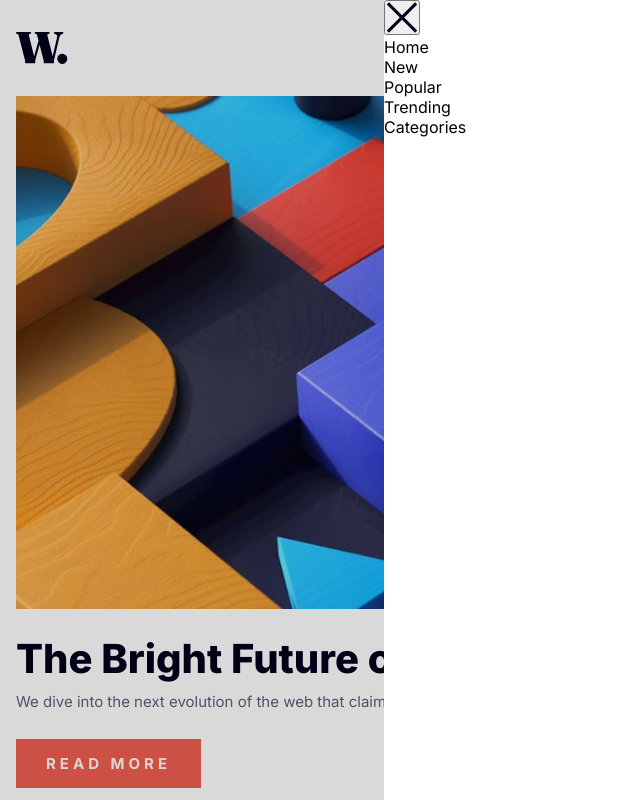
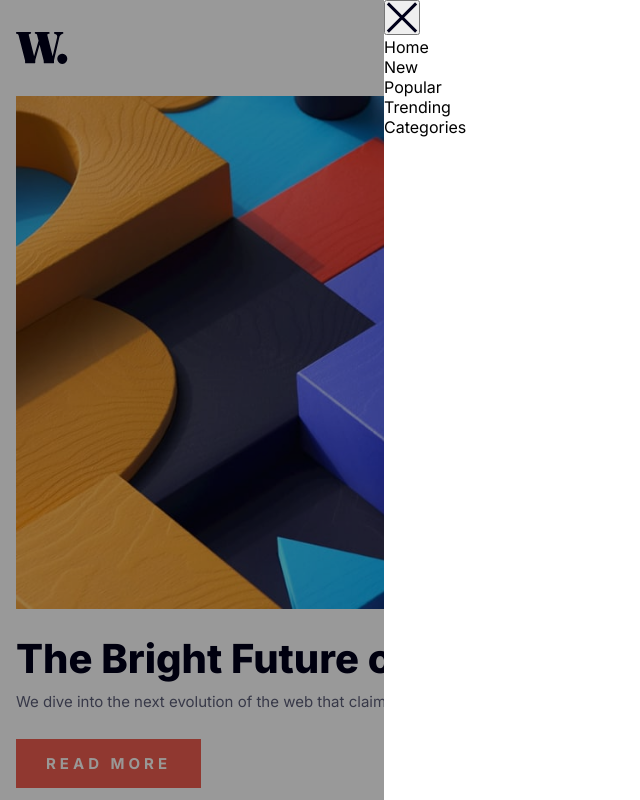
Before and after one commit to matteo-minerva/news-homepage, a website built with Vite: page index.html in a window 1280 px wide. Both pictures are taken after a click on the button "Open menu". Shown: the top 800 px of the page, without its empty margins (0-640 px from the left). Built offline with nearby package versions, Linux system fonts and the light colour scheme.

Commit message:
feat: navbar click away logic

```diff
--- a/index.html
+++ b/index.html
@@ -9,6 +9,8 @@
   </head>
 
   <body class="container">
+    <div class="overlay"></div>
+
     <header class="header">
       <img src="/images/logo.svg" alt="W. Logo" class="logo" />
       <button aria-label="Open menu" class="hamburgerClosed">
@@ -16,7 +18,6 @@
       </button>
 
       <nav class="navbar">
-        <div class="navbarContent">
         <button aria-label="Close menu" class="hamburgerOpened">
           <img src="/images/icon-menu-close.svg" alt="Close menu" />
         </button>
@@ -28,7 +29,6 @@
           <li class="navbarItem">Trending</li>
           <li class="navbarItem">Categories</li>
         </ul>
-        </div>
       </nav>
     </header>
 
--- a/src/main.ts
+++ b/src/main.ts
@@ -7,23 +7,34 @@ function toggleBurgerMenu() {
   const hamburgerOpened = document.querySelector(".hamburgerOpened");
   const navbar = document.querySelector(".navbar");
   const body = document.querySelector("body");
+  const overlay = document.querySelector(".overlay");
 
-  if (!hamburgerClosed) return false;
-  if (!hamburgerOpened) return false;
-  if (!navbar) return false;
-  if (!body) return false;
+  if (!hamburgerClosed) return;
+  if (!hamburgerOpened) return;
+  if (!navbar) return;
+  if (!body) return;
+  if (!overlay) return;
 
-  hamburgerClosed.addEventListener("click", () => {
+  const openNavbar = () => {
     navbar.classList.add("navbarActive");
+    overlay.classList.add("overlayActive");
     body.style.overflow = "hidden";
-  });
+  };
 
-  hamburgerOpened.addEventListener("click", () => {
+  const closeNavbar = () => {
     navbar.classList.remove("navbarActive");
+    overlay.classList.remove("overlayActive");
     body.style.overflow = "auto";
-  });
+  };
 
-  console.log(hamburgerClosed);
+  const handleNavbarClickAway = (event: Event) => {
+    const target = event.target as HTMLElement;
+    if (target.closest(".navbar")) return;
 
-  return true;
+    closeNavbar();
+  };
+
+  overlay.addEventListener("click", handleNavbarClickAway);
+  hamburgerClosed.addEventListener("click", openNavbar);
+  hamburgerOpened.addEventListener("click", closeNavbar);
 }
--- a/src/styles/_header.scss
+++ b/src/styles/_header.scss
@@ -19,36 +19,20 @@
   height: 100vh;
   width: 100%;
   top: 0;
-  left: 100%;
+  right: -100%;
   transition: all 300ms ease-in-out;
   opacity: 0;
 
   ul {
     list-style-type: none;
   }
-
-  .navbarContent {
-    position: absolute;
-  }
 }
 
 .navbarActive {
-  left: 0;
+  right: 0;
+  top: 0;
   opacity: 100%;
-
-  &:after {
-    content: "";
-    display: block;
-    width: 100%;
-    height: 100%;
-    background: rgba(0, 0, 0, 0.15);
-  }
-
-  .navbarContent {
-    top: 0;
-    width: 70%;
-    height: 100%;
-    right: 0;
-    background: white;
-  }
+  width: 70%;
+  height: 100%;
+  background: white;
 }
--- /dev/null
+++ b/src/styles/_utils.scss
@@ -0,0 +1,17 @@
+.overlay {
+  position: fixed;
+  top: 0;
+  left: 0;
+  width: 100%;
+  height: 100%;
+  opacity: 0;
+  visibility: hidden;
+  transition: opacity 0.35s, visibility 0.35s, height 0.35s;
+  overflow: hidden;
+  background: black;
+}
+
+.overlayActive {
+  visibility: visible;
+  opacity: 0.4;
+}
--- a/src/styles/index.scss
+++ b/src/styles/index.scss
@@ -1,5 +1,6 @@
 @import "variables";
 @import "reset";
 @import "globals";
+@import "utils";
 @import "header";
 @import "main";
```
Also changed, not shown: src/styles/_main.scss (renamed from src/styles/main.scss). Lines whose indentation alone changed are shown as unchanged.
